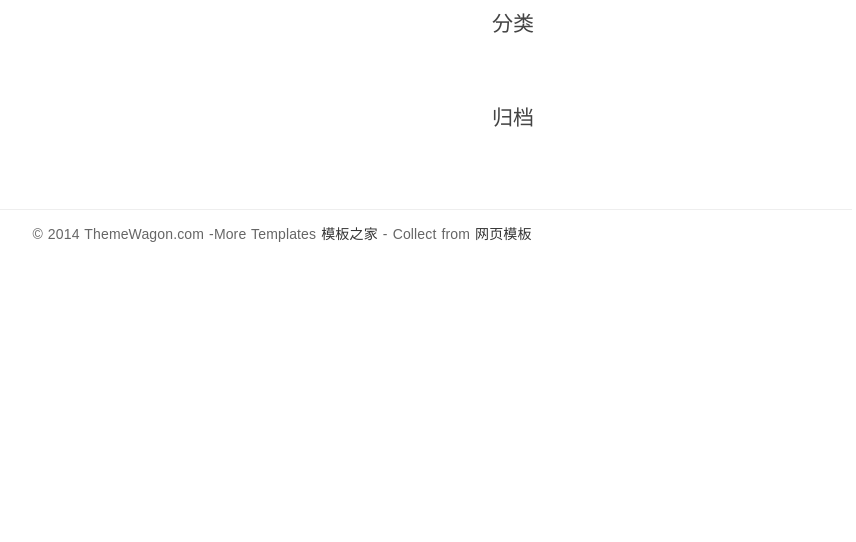
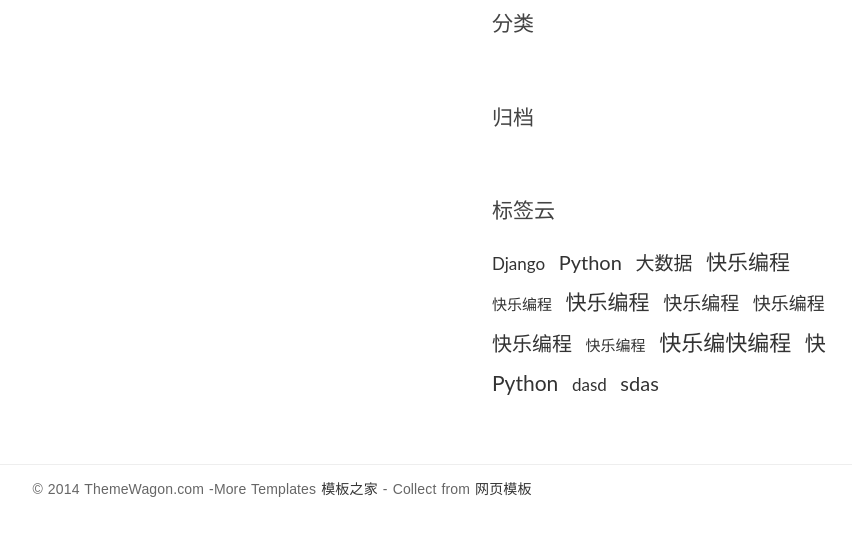
Before and after one commit to jukanntenn/django-blog-tutorial, a Django app: page / in a window 1280 px wide. Shown: the part 258-800 px from the top of the page, without its empty margins (358-1214 px from the left). Run offline with Django 3.2, Linux system fonts and the light colour scheme; data that the repository does not hold is empty; some libraries are stand-ins or nearby versions; some web fonts are replaced.

Commit message:
Add a tag-cloud widget

```diff
--- a/blog/static/blog/css/custom.css
+++ b/blog/static/blog/css/custom.css
@@ -416,6 +416,18 @@ figure {
 
 /* modified #1 */
 
+/* modified #2 tag */
+.widget-tag {
+    margin-right: -20px;
+}
+
+.widget-tag > a {
+    margin: 0 10px 10px 0;
+    display: inline-block;
+}
+
+/* modified #2 tag end */
+
 .widget-category ul {
     padding: 0;
     margin: 0;
--- a/blog/static/blog/js/blog.js
+++ b/blog/static/blog/js/blog.js
@@ -9,6 +9,7 @@
  * for archive
  *
  * */
+var randomSize = [15, 16, 17, 18, 19, 20, 21, 22];
 $(
     $('.widget-archives .icon').click(function () {
         $(this).next().slideToggle(500);
@@ -37,5 +38,22 @@ $(
             return false
         });
         return false;
+    }),
+
+
+    $.each($('.widget-tag > a'), function () {
+        var size = randomSize[Math.floor(Math.random() * randomSize.length)];
+        $(this).css('font-size', size);
     })
 );
+
+//window.onload = function () {
+//    var widget = document.getElementsByClassName('.widget-tag')[0];
+//
+//    var tags = widget.getElementsByTagName('a');
+//    var randomSize = [15, 17, 19, 21];
+//    for (var i = 0; i < tags.length; i++) {
+//        tags[i].style.fontSize =
+//            randomSize[Math.floor(Math.random() * randomSize.length)]
+//    }
+//};
--- a/blog/templates/base.html
+++ b/blog/templates/base.html
@@ -41,7 +41,7 @@
 
                     <div class="collapse navbar-collapse" id="bs-example-navbar-collapse-1">
                         <ul class="nav navbar-nav navbar-right">
-                            <li class="cl-effect-11"><a href="index.html" data-hover="Home">首页</a></li>
+                            <li class="cl-effect-11"><a href="{% url 'blog:index' %}" data-hover="Home">首页</a></li>
                             <li class="cl-effect-11"><a href="full-width.html" data-hover="Blog">博客</a></li>
                             <li class="cl-effect-11"><a href="about.html" data-hover="About">关于</a></li>
                             <li class="cl-effect-11"><a href="contact.html" data-hover="Contact">联系我</a></li>
--- a/blog/templates/blog/sidebar.html
+++ b/blog/templates/blog/sidebar.html
@@ -39,5 +39,25 @@
         </ul>
     </div>
 
+    <div class="widget widget-tag">
+        <h3 class="widget-title">标签云</h3>
+        <a href="">Django</a>
+        <a href="">Python</a>
+        <a href="">大数据</a>
+        <a href="">快乐编程</a>
+        <a href="">快乐编程</a>
+        <a href="">快乐编程</a>
+        <a href="">快乐编程</a>
+        <a href="">快乐编程</a>
+        <a href="">快乐编程</a>
+        <a href="">快乐编程</a>
+        <a href="">快乐编快编程</a>
+        <a href="">快</a>
+        <a href="">Python</a>
+        <a href="">dasd</a>
+        <a href="">sdas</a>
+        </ul>
+    </div>
+
 
 </aside>
```
